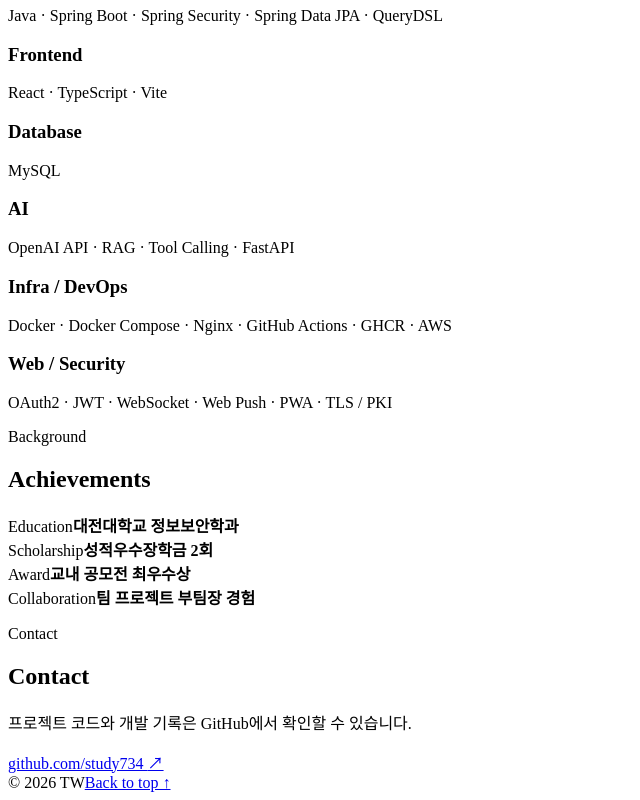
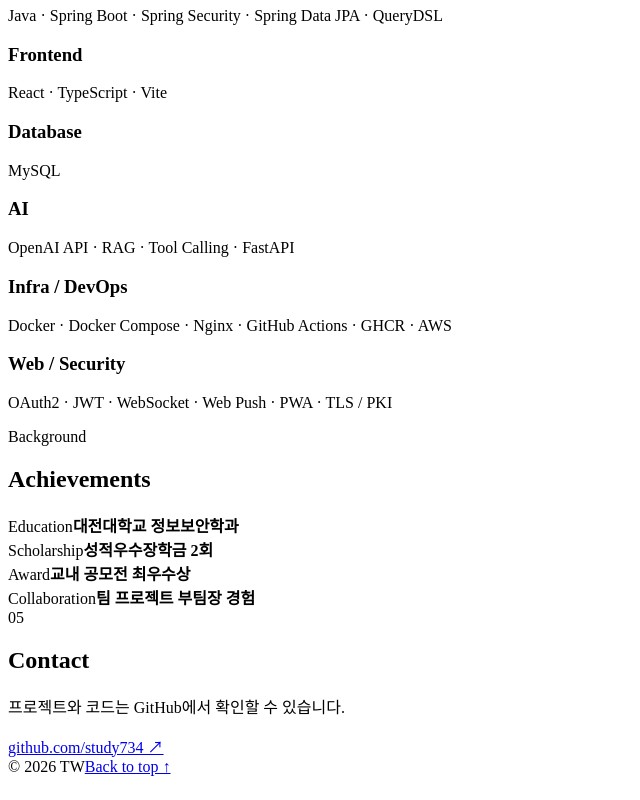
Before and after one commit to study734/study734.github.io, a React (Vite) app: page / in a window 1280 px wide. Shown: the part 3244-4044 px from the top of the page, without its empty margins (0-640 px from the left). Built offline with nearby package versions, Linux system fonts and the light colour scheme; the HTML template or start-up script is replaced by a standard one.

Commit message:
refactor: simplify contact section

```diff
--- a/src/sections/Contact.tsx
+++ b/src/sections/Contact.tsx
@@ -1,15 +1,13 @@
-import { SectionHeading } from '../components/SectionHeading'
-
 export function Contact() {
   return (
-    <section className="section contact-section" id="contact" aria-labelledby="contact-title">
-      <SectionHeading
-        eyebrow="Contact"
-        title="Contact"
-        description="프로젝트 코드와 개발 기록은 GitHub에서 확인할 수 있습니다."
-      />
+    <section className="contact-section" id="contact" aria-labelledby="contact-title">
+      <div className="section-title-row">
+        <span>05</span>
+        <h2 id="contact-title">Contact</h2>
+      </div>
+      <p>프로젝트와 코드는 GitHub에서 확인할 수 있습니다.</p>
       <a className="contact-link" href="https://github.com/study734" target="_blank" rel="noreferrer">
-        github.com/study734 <span aria-hidden="true">↗</span>
+        github.com/study734 ↗
       </a>
     </section>
   )
```
